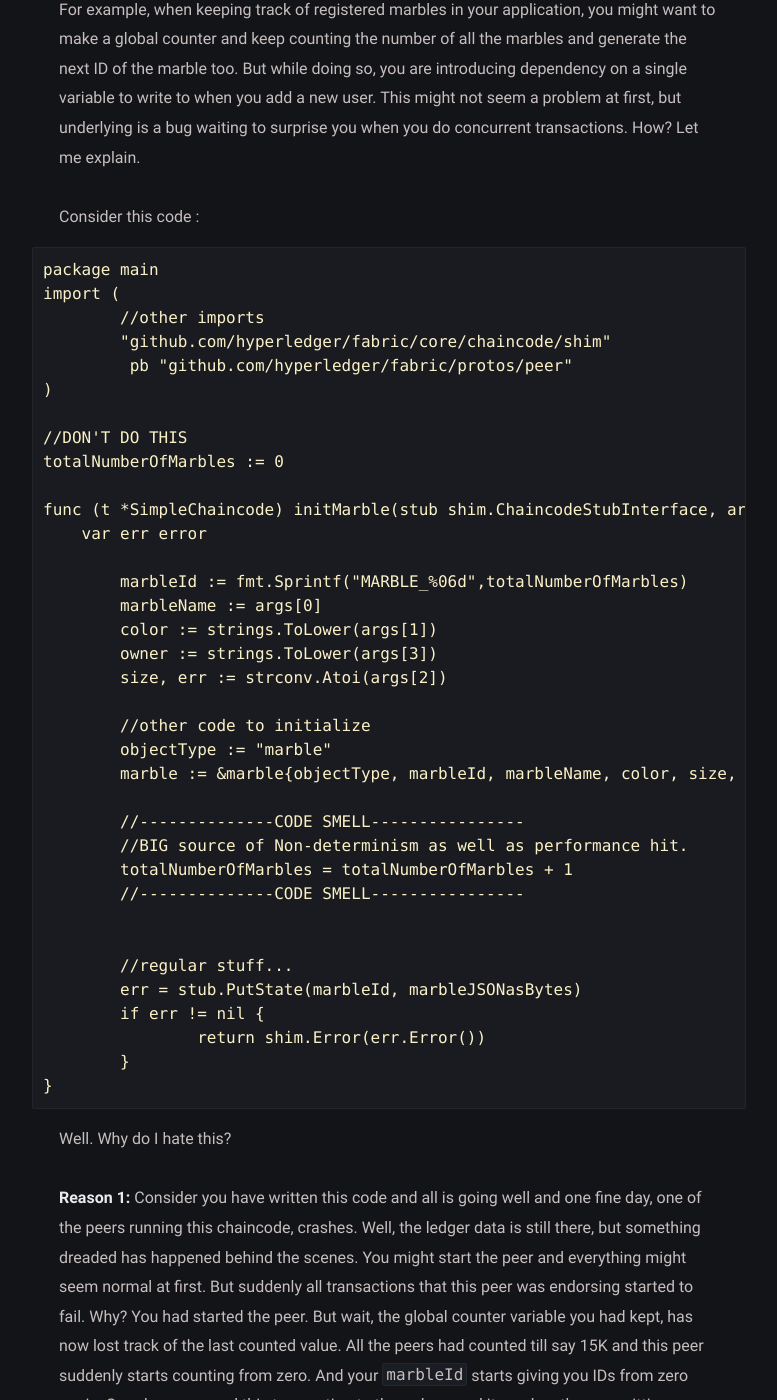
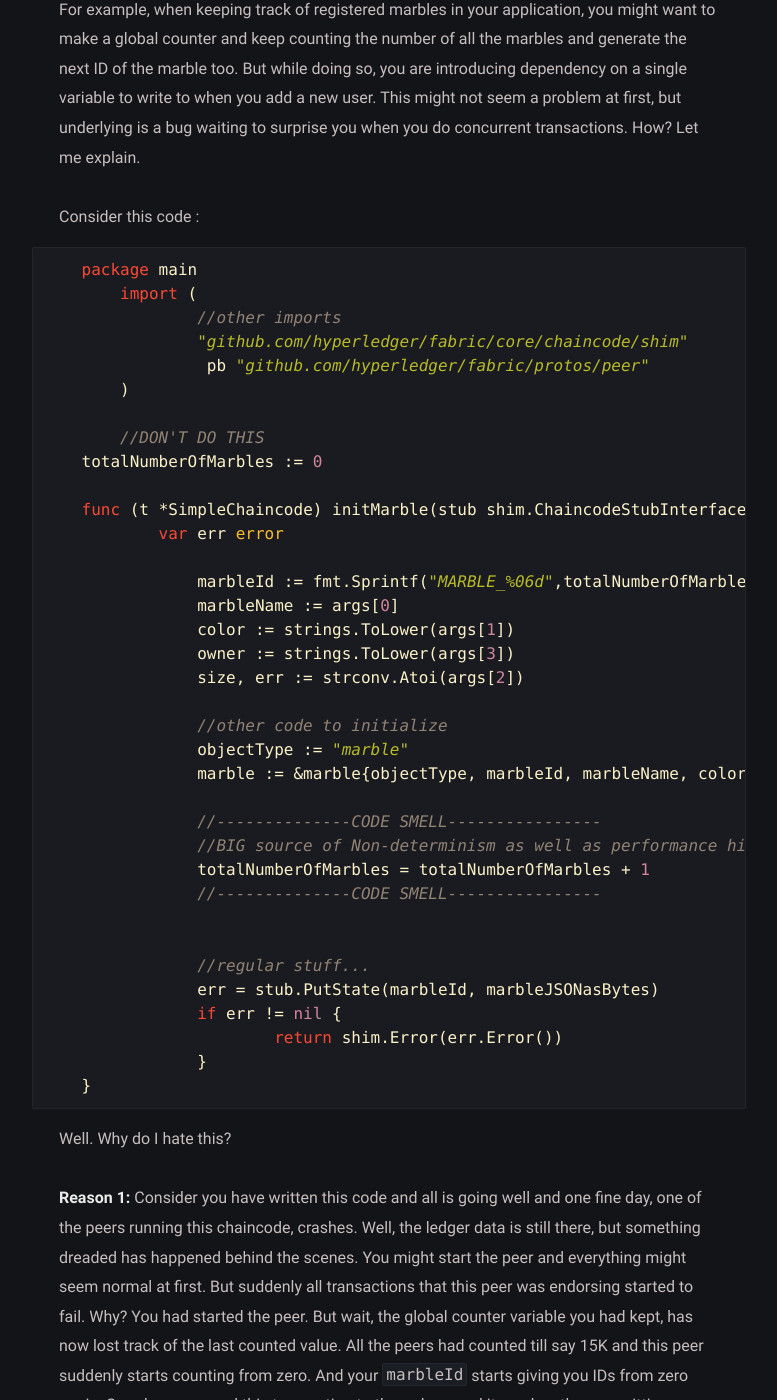
Before and after one commit to arnabkaycee/arnabkaycee.github.io, a Jekyll site: the page built from _posts/fabric-cc-best-practices-golang/2020-10-31-fabric-cc-best-practices-golang.md, in a window 1280 px wide and 1400 px high, scrolled down 1754 px. Shown: the whole window, without its empty margins (251-1028 px from the left). Built offline with Jekyll 4.4.1, drawn with Linux system fonts in a browser that asks for light colours.

Commit message:
Add code syntax to post2

````diff
--- a/_posts/fabric-cc-best-practices-golang/2020-10-31-fabric-cc-best-practices-golang.md
+++ b/_posts/fabric-cc-best-practices-golang/2020-10-31-fabric-cc-best-practices-golang.md
@@ -36,6 +36,7 @@ This might not seem a problem at first, but underlying is a bug waiting to surpr
 
 Consider this code :
 
+```go
     package main
 	import (
 		//other imports
@@ -71,6 +72,7 @@ Consider this code :
 			return shim.Error(err.Error())
 		}
     }
+```
 
 
 Well. Why do I hate this?
````
